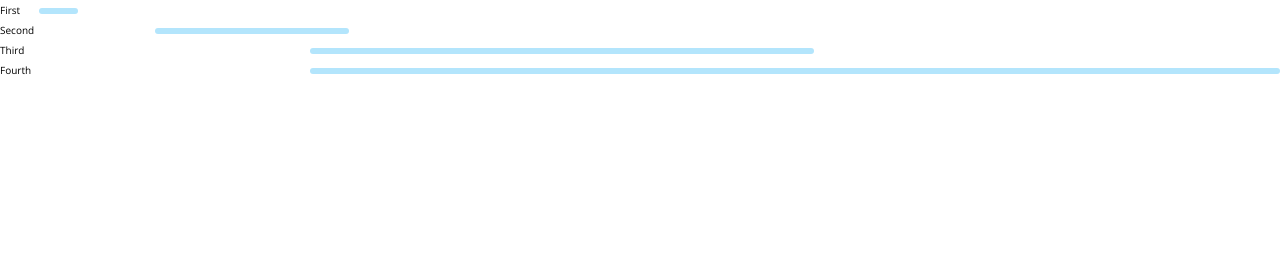
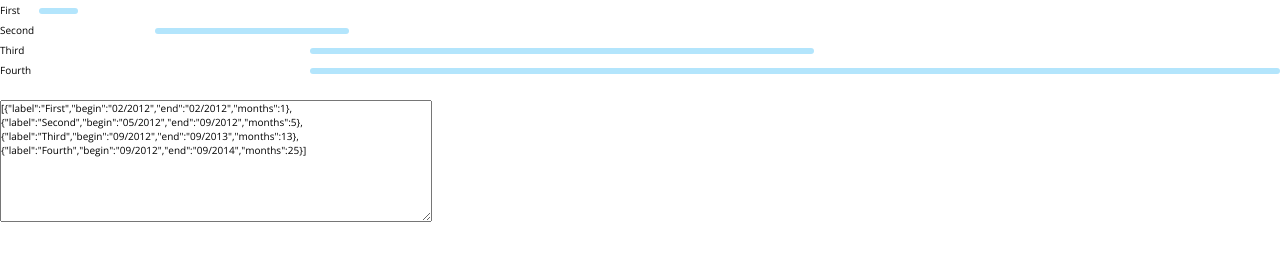
Before and after one commit to lealxavi/timeline, a browser extension: page index.html in a window 1280 px wide. Drawn offline with nearby package versions, Linux system fonts and the light colour scheme.

Commit message:
Added textarea to modify JSON easily

```diff
--- a/css/styles.css
+++ b/css/styles.css
@@ -42,3 +42,9 @@ p {
   border-top-right-radius: 4px;
   border-bottom-right-radius: 4px;
 }
+
+textarea {
+  margin-top: 20px;
+  width: 430px;
+  height: 120px;
+}
--- a/index.html
+++ b/index.html
@@ -6,9 +6,11 @@
 </head>
 <body>
   <div id="timeline"></div>
+  <textarea id="json-input"></textarea>
   <script src="json-file.js"></script>
   <script src="js/month-year-type.js"></script>
   <script src="js/dates-and-labels.js"></script>
   <script src="js/linkedin-timeline.js"></script>
+  <script src="js/init.js"></script>
 </body>
 </html>
--- /dev/null
+++ b/js/init.js
@@ -0,0 +1 @@
+document.querySelectorAll("#json-input")[0].value = JSON.stringify(jsonString);
```
